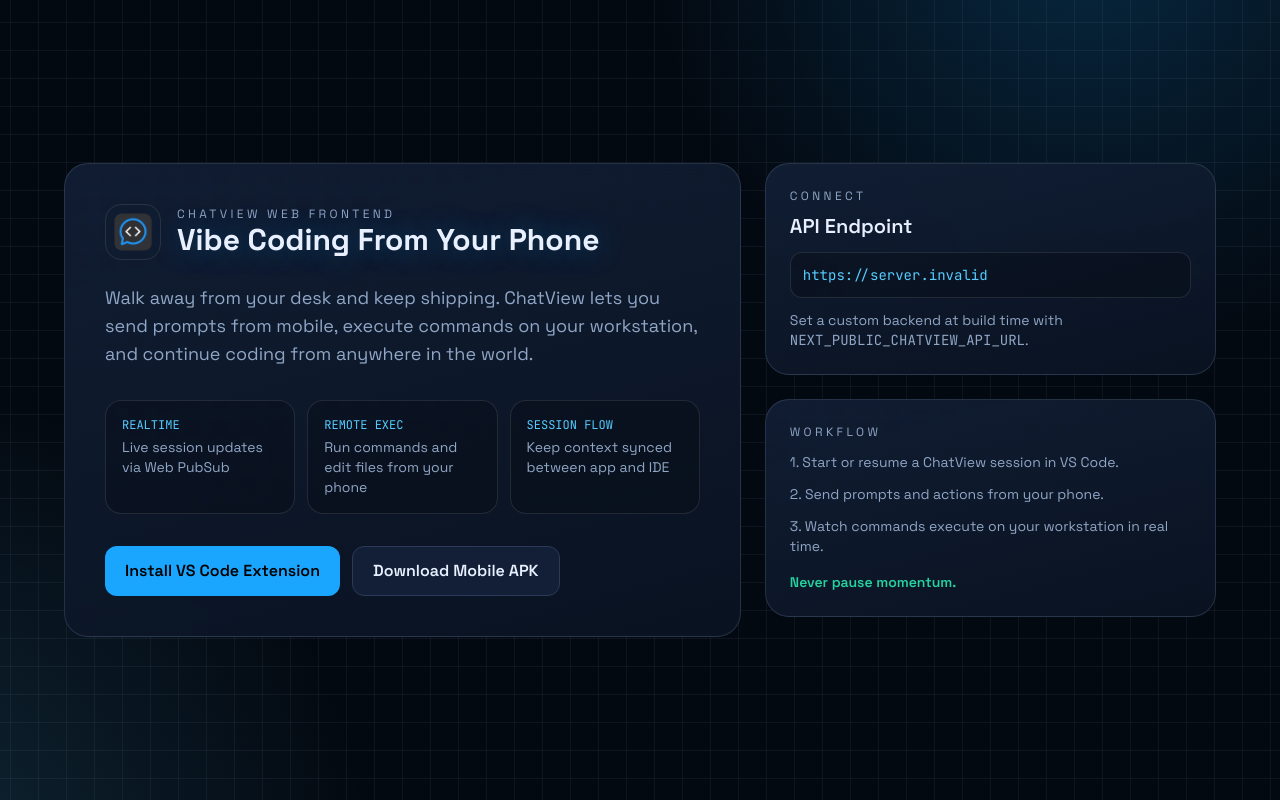
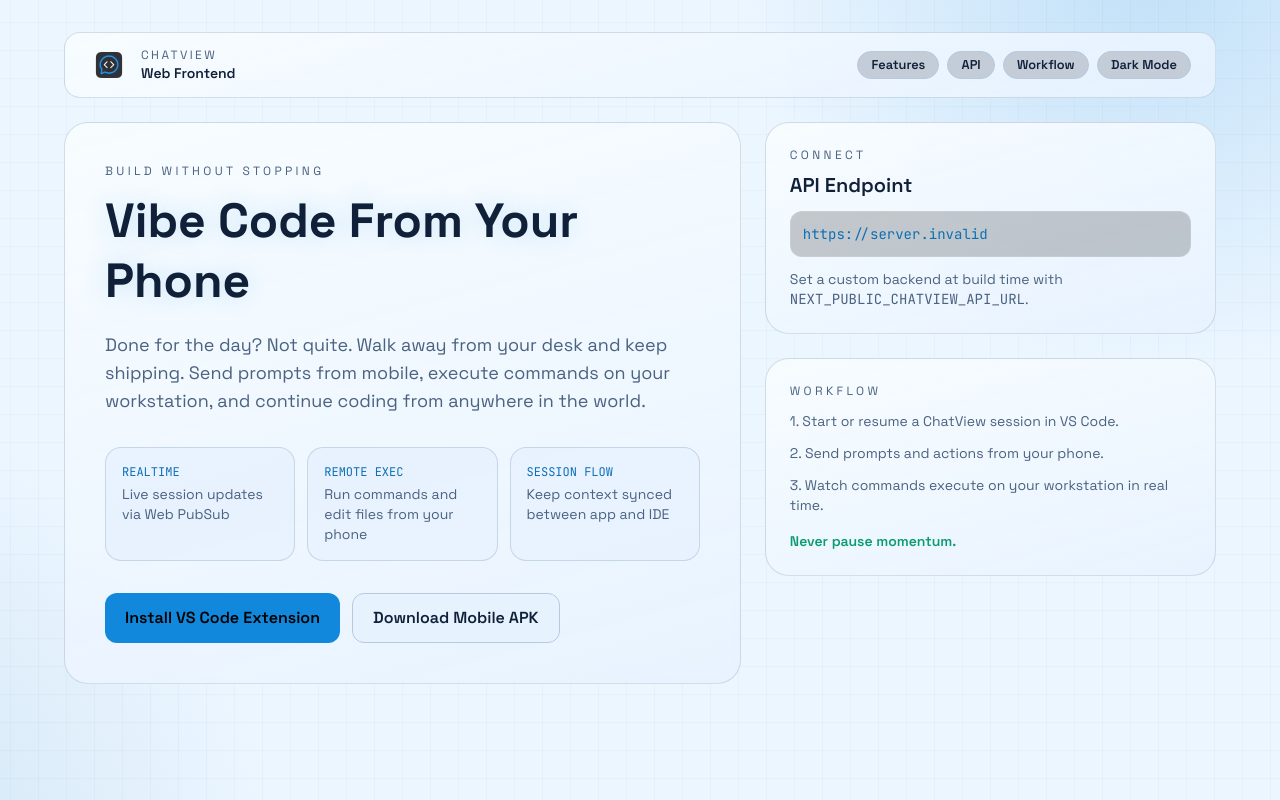
Before and after one commit to doculearn/chatview-web, a Next.js app: page / in a window 1280 px wide. Built offline with nearby package versions, Linux system fonts and the light colour scheme; no server answers.

Commit message:
feat: add header menu and dark-light theme toggle

```diff
--- a/src/app/globals.css
+++ b/src/app/globals.css
@@ -10,6 +10,18 @@
   --accent: #1aa6ff;
   --accent-2: #56ccff;
   --success: #24d3a0;
+}
+
+:root[data-theme="light"] {
+  --background: #ecf6ff;
+  --foreground: #0f2038;
+  --muted: #4b6280;
+  --panel: #f8fcff;
+  --panel-soft: #e7f2ff;
+  --line: #b6c9de;
+  --accent: #1188db;
+  --accent-2: #0e6fb5;
+  --success: #0a9b6f;
 }
 
 @theme inline {
@@ -28,6 +40,13 @@
   font-family: var(--font-space-grotesk), sans-serif;
 }
 
+:root[data-theme="light"] body {
+  background:
+    radial-gradient(50rem 50rem at 90% -5%, rgba(17, 136, 219, 0.2), transparent 52%),
+    radial-gradient(55rem 55rem at -15% 110%, rgba(14, 111, 181, 0.14), transparent 54%),
+    var(--background);
+}
+
 .grid-overlay {
   background-image:
     linear-gradient(rgba(144, 166, 197, 0.08) 1px, transparent 1px),
@@ -42,8 +61,41 @@
   backdrop-filter: blur(8px);
 }
 
+:root[data-theme="light"] .glass-panel {
+  background: linear-gradient(165deg, rgba(248, 252, 255, 0.95), rgba(231, 242, 255, 0.9));
+  border: 1px solid rgba(73, 104, 133, 0.2);
+}
+
 .headline-glow {
   text-shadow: 0 0 28px rgba(26, 166, 255, 0.35);
+}
+
+:root[data-theme="light"] .headline-glow {
+  text-shadow: 0 0 26px rgba(17, 136, 219, 0.2);
+}
+
+.menu-chip {
+  border: 1px solid var(--line);
+  background: color-mix(in oklab, var(--panel-soft) 88%, black 12%);
+  color: var(--foreground);
+  border-radius: 9999px;
+  padding: 0.42rem 0.82rem;
+  font-size: 0.8rem;
+  font-weight: 600;
+  line-height: 1;
+  transition: border-color 160ms ease, transform 160ms ease;
+}
+
+.menu-chip:hover {
+  border-color: var(--accent);
+  transform: translateY(-1px);
+}
+
+.feature-card {
+  border-radius: 1rem;
+  border: 1px solid color-mix(in oklab, var(--line) 70%, transparent 30%);
+  background: color-mix(in oklab, var(--panel-soft) 82%, transparent 18%);
+  padding: 1rem;
 }
 
 .float-up {
--- a/src/app/page.tsx
+++ b/src/app/page.tsx
@@ -1,42 +1,85 @@
+"use client";
+
 import Image from "next/image";
+import { useEffect, useState } from "react";
 
 export default function Home() {
   const apiUrl = process.env.NEXT_PUBLIC_CHATVIEW_API_URL ?? "https://api.chat-view.xyz/api/v1";
+  const [theme, setTheme] = useState<"dark" | "light">("dark");
+  const [hydrated, setHydrated] = useState(false);
+
+  useEffect(() => {
+    const storedTheme = localStorage.getItem("chatview-theme");
+    const preferredDark = window.matchMedia("(prefers-color-scheme: dark)").matches;
+    const nextTheme = storedTheme === "light" || storedTheme === "dark" ? storedTheme : preferredDark ? "dark" : "light";
+
+    setTheme(nextTheme);
+    document.documentElement.setAttribute("data-theme", nextTheme);
+    setHydrated(true);
+  }, []);
+
+  useEffect(() => {
+    if (!hydrated) return;
+    document.documentElement.setAttribute("data-theme", theme);
+    localStorage.setItem("chatview-theme", theme);
+  }, [theme, hydrated]);
 
   return (
-    <div className="grid-overlay flex min-h-screen flex-1 items-center justify-center px-4 py-10 sm:px-8">
-      <main className="mx-auto grid w-full max-w-6xl gap-6 lg:grid-cols-[1.2fr_0.8fr]">
-        <section className="glass-panel float-up rounded-3xl p-6 sm:p-10">
-          <div className="mb-6 flex items-center gap-4">
+    <div className="grid-overlay flex min-h-screen flex-1 px-4 py-8 sm:px-8">
+      <main className="mx-auto flex w-full max-w-6xl flex-col gap-6">
+        <header className="glass-panel float-up rounded-2xl px-4 py-3 sm:px-6">
+          <div className="flex flex-col gap-3 sm:flex-row sm:items-center sm:justify-between">
+            <div className="flex items-center gap-3">
               <Image
                 src="/chatview-logo.png"
                 alt="ChatView"
-              width={64}
-              height={64}
-              className="h-14 w-14 rounded-2xl border border-white/10"
+                width={40}
+                height={40}
+                className="h-10 w-10 rounded-xl border border-white/10"
                 priority
               />
               <div>
-              <p className="text-xs uppercase tracking-[0.28em] text-(--muted)">ChatView Web Frontend</p>
-              <h1 className="headline-glow text-2xl font-bold sm:text-3xl">Vibe Coding From Your Phone</h1>
+                <p className="text-xs uppercase tracking-[0.2em] text-(--muted)">ChatView</p>
+                <p className="text-sm font-semibold">Web Frontend</p>
               </div>
             </div>
 
-          <p className="max-w-2xl text-base leading-7 text-(--muted) sm:text-lg">
-            Walk away from your desk and keep shipping. ChatView lets you send prompts from mobile, execute commands on your workstation,
-            and continue coding from anywhere in the world.
+            <nav className="flex flex-wrap items-center gap-2 text-sm">
+              <a className="menu-chip" href="#features">Features</a>
+              <a className="menu-chip" href="#connect">API</a>
+              <a className="menu-chip" href="#workflow">Workflow</a>
+              <button
+                type="button"
+                onClick={() => setTheme((current) => (current === "dark" ? "light" : "dark"))}
+                className="menu-chip"
+                aria-label="Toggle color theme"
+              >
+                {theme === "dark" ? "Light Mode" : "Dark Mode"}
+              </button>
+            </nav>
+          </div>
+        </header>
+
+        <div className="grid gap-6 lg:grid-cols-[1.2fr_0.8fr]">
+          <section id="features" className="glass-panel float-up rounded-3xl p-6 sm:p-10">
+            <p className="text-xs uppercase tracking-[0.28em] text-(--muted)">Build Without Stopping</p>
+            <h1 className="headline-glow mt-3 text-3xl font-bold leading-tight sm:text-5xl">Vibe Code From Your Phone</h1>
+
+            <p className="mt-5 max-w-2xl text-base leading-7 text-(--muted) sm:text-lg">
+              Done for the day? Not quite. Walk away from your desk and keep shipping. Send prompts from mobile, execute commands on your
+              workstation, and continue coding from anywhere in the world.
             </p>
 
             <div className="mt-8 grid gap-3 sm:grid-cols-3">
-            <div className="rounded-2xl border border-white/10 bg-black/20 p-4">
+              <div className="feature-card">
                 <p className="font-mono text-xs text-(--accent-2)">REALTIME</p>
                 <p className="mt-1 text-sm text-(--muted)">Live session updates via Web PubSub</p>
               </div>
-            <div className="rounded-2xl border border-white/10 bg-black/20 p-4">
+              <div className="feature-card">
                 <p className="font-mono text-xs text-(--accent-2)">REMOTE EXEC</p>
                 <p className="mt-1 text-sm text-(--muted)">Run commands and edit files from your phone</p>
               </div>
-            <div className="rounded-2xl border border-white/10 bg-black/20 p-4">
+              <div className="feature-card">
                 <p className="font-mono text-xs text-(--accent-2)">SESSION FLOW</p>
                 <p className="mt-1 text-sm text-(--muted)">Keep context synced between app and IDE</p>
               </div>
@@ -63,7 +106,7 @@
           </section>
 
           <aside className="space-y-6">
-          <section className="glass-panel float-up fade-delay-1 rounded-3xl p-6">
+            <section id="connect" className="glass-panel float-up fade-delay-1 rounded-3xl p-6">
               <p className="text-xs uppercase tracking-[0.28em] text-(--muted)">Connect</p>
               <h2 className="mt-2 text-xl font-semibold">API Endpoint</h2>
               <p className="mt-3 rounded-xl border border-white/10 bg-black/20 p-3 font-mono text-sm text-(--accent-2)">{apiUrl}</p>
@@ -72,7 +115,7 @@
               </p>
             </section>
 
-          <section className="glass-panel float-up fade-delay-2 rounded-3xl p-6">
+            <section id="workflow" className="glass-panel float-up fade-delay-2 rounded-3xl p-6">
               <p className="text-xs uppercase tracking-[0.28em] text-(--muted)">Workflow</p>
               <ol className="mt-3 space-y-3 text-sm text-(--muted)">
                 <li>1. Start or resume a ChatView session in VS Code.</li>
@@ -82,6 +125,7 @@
               <p className="mt-4 text-sm font-semibold text-(--success)">Never pause momentum.</p>
             </section>
           </aside>
+        </div>
       </main>
     </div>
   );
```
Lines whose indentation alone changed are shown as unchanged.
